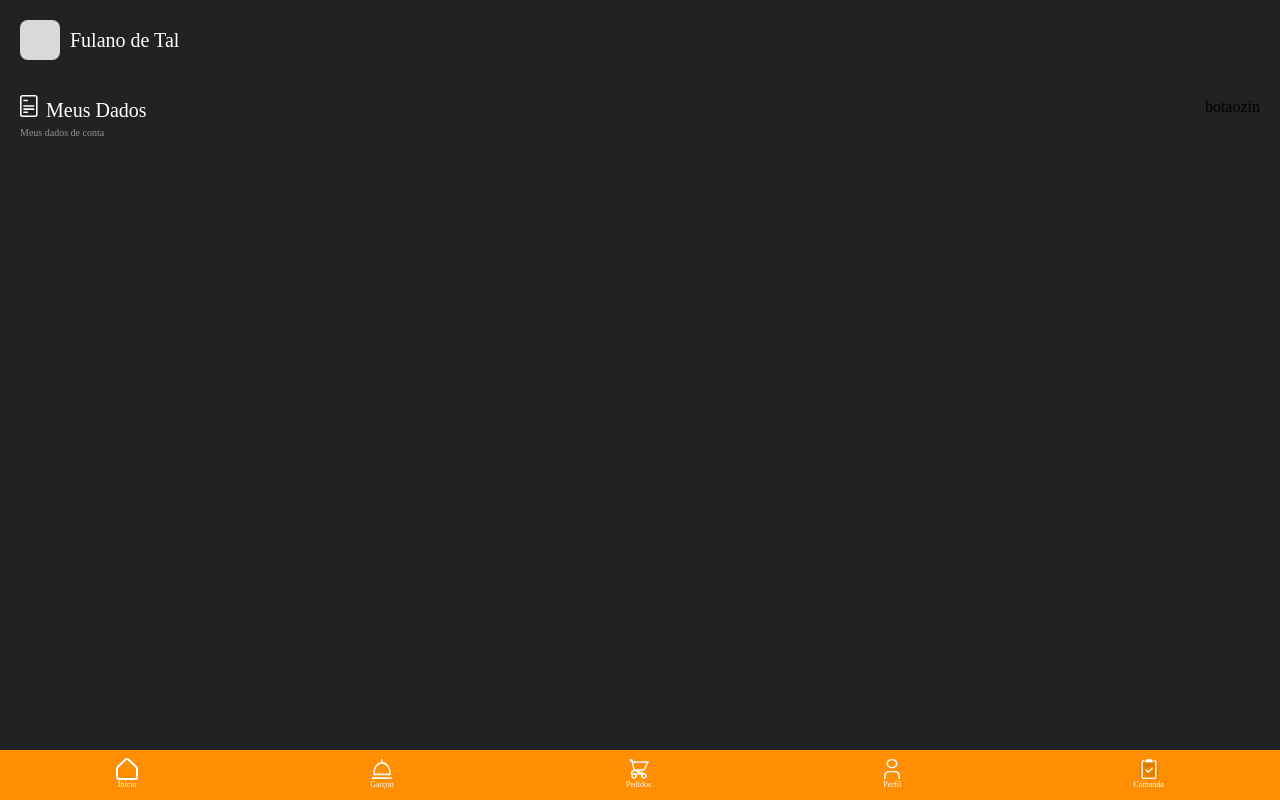
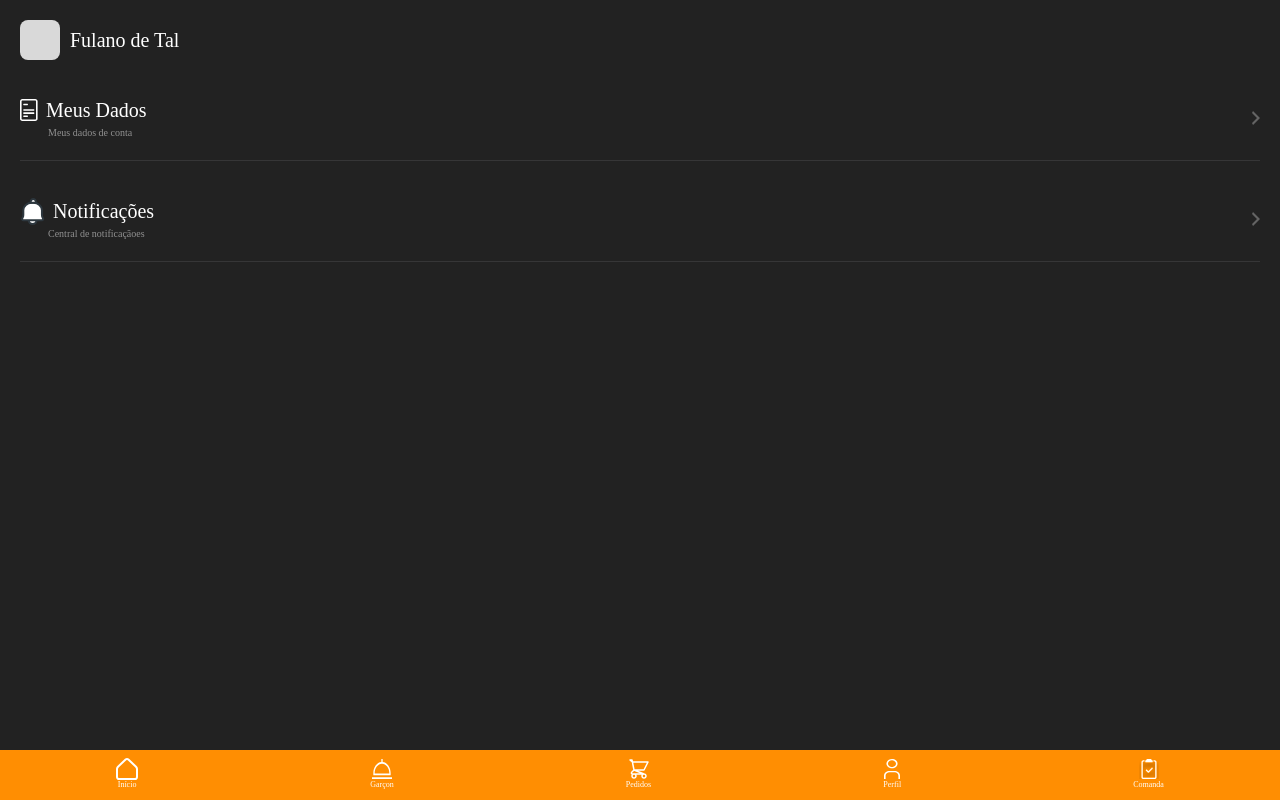
Before and after one commit to ducktechbr/foodsfun-frontend, a Next.js app: page /perfil in a window 1280 px wide. Built offline with nearby package versions, Linux system fonts and the light colour scheme; a web font is replaced by a local one.

Commit message:
notificações

```diff
--- a/src/pages/perfil/index.js
+++ b/src/pages/perfil/index.js
@@ -5,7 +5,9 @@ import styles from "./styles.module.css";
 
 import fulano from "../../assets/fulano.svg";
 import dados from "../../assets/dados.svg";
-import loading from "../../assets/miniLoading.svg";
+import arrowLeft from "../../assets/arrowLeft.svg";
+
+import bell from "../../assets/bell.svg"
 
 import FooterBar from "../../components/FooterBar";
 
@@ -16,20 +18,41 @@ export default function perfil() {
         <Image src={fulano} alt="foto do usuário" />
         <h1>Fulano de Tal</h1>
       </div>
+
+
           <ul className={styles.ul}>
             <li className="w-full relative">
               <div className="flex justify-between">
                 <div className="flex flex-col items-start">
-              <div className="flex items-start space-x-2">
+                  <div className="flex justify-center items-center space-x-2 ">
                     <Image src={dados} alt="icone dados" />
                     <span className={styles.spanzin}>Meus Dados</span>
                   </div>
                   <span className={styles.span}>Meus dados de conta</span>
                 </div>
-            <div className="absolute right-10"> botaozin</div>
+                <div className="flex justify-center items-center mr-10"> <Image src={arrowLeft} /> </div>
               </div>
             </li>
           </ul>
+          <hr className={styles.line} />
+
+          <ul className={styles.ul}>
+            <li className="w-full relative">
+              <div className="flex justify-between">
+                <div className="flex flex-col items-start">
+                  <div className="flex justify-center items-center space-x-2 ">
+                    <Image src={bell} alt="icone notificacoes" />
+                    <span className={styles.spanzin}>Notificações</span>
+                  </div>
+                  <span className={styles.span}>Central de notificaçãoes</span>
+                </div>
+                <div className="flex justify-center items-center mr-10"> <Image src={arrowLeft} /> </div>
+              </div>
+            </li>
+          </ul>
+          <hr className={styles.line} />
+
+
       <div className={styles.footer}>
         <FooterBar />
       </div>
--- a/src/pages/perfil/styles.module.css
+++ b/src/pages/perfil/styles.module.css
@@ -6,11 +6,13 @@
   font-size: 20px;
   font-family: "Ebrima";
 }
+
 .header h1 {
   display: flex;
   align-items: center;
   margin-left: 10px;
 }
+
 .footer {
   position: fixed;
   bottom: 0;
@@ -20,17 +22,29 @@
   padding: 0;
   box-sizing: border-box;
 }
+
 .ul {
   margin: 35px 20px 20px 20px;
   font-family: "Ebrima";
   width: 100%;
 }
+
 .spanzin {
   color: #fff;
   font-size: 20px;
+  margin: auto;
+
 }
+
 .span {
   font-size: 10px;
   color: #fff;
   opacity: 50%;
+  margin-left: 28px;
+
 }
+
+.line{
+  margin: 0 20px 0 20px;
+  opacity: 0.1;
+}
```
Also changed, not shown: src/assets/arrowLeft.svg (added), src/assets/bell.svg (added). Lines whose indentation alone changed are shown as unchanged.
